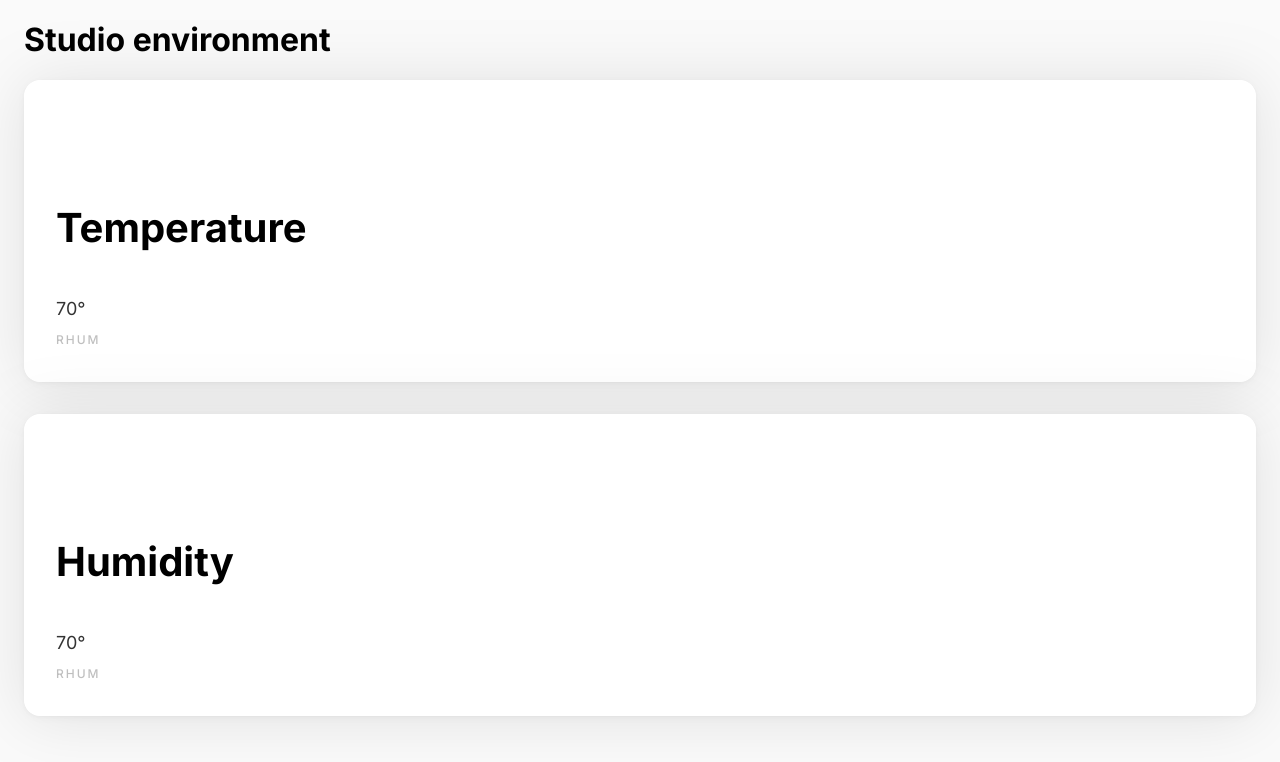
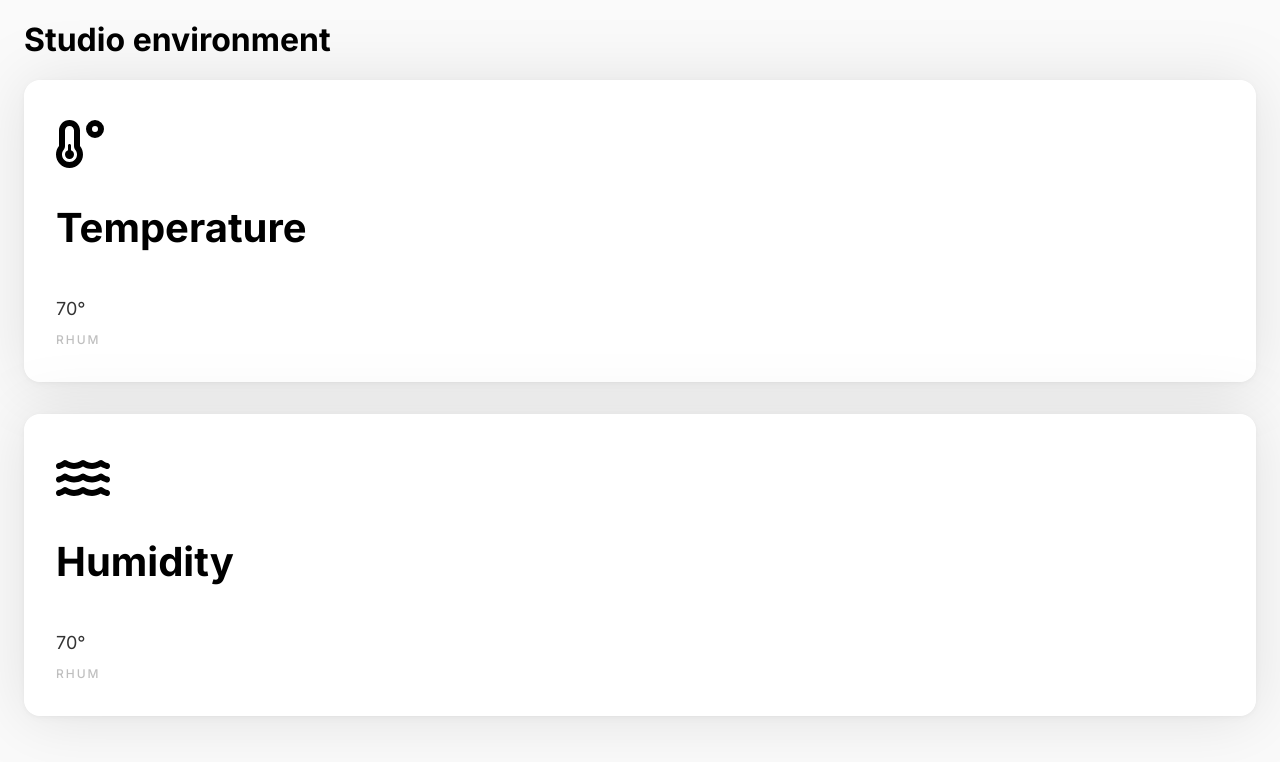
Before and after one commit to fcc-lol/studio-infra, a Next.js app: page /environment in a window 1280 px wide. Shown: the top 762 px of the page. Built offline with nearby package versions, Linux system fonts and the light colour scheme; no server answers.

Commit message:
Move function definition out of useffect hook and correct icon references

```diff
--- a/src/app/components/environmentitem.jsx
+++ b/src/app/components/environmentitem.jsx
@@ -67,18 +67,17 @@ const Value = styled.div`
 const EnvironmentItem = ({ type, title, url }) => {
     const [reading, setReading] = useState(70);
 
-    useEffect(() => {
     const fetchReading = async () => {
         try {
             const response = await fetch(url);
             const data = await response.json();
-                console.log(data)
             setReading(data.last_value);
         } catch (error) {
             console.error("Error fetching data:", error);
         }
     };
 
+    useEffect(() => {
         fetchReading();
     }, []);
 
@@ -86,7 +85,7 @@ const EnvironmentItem = ({ type, title, url }) => {
         <div>
             <Card>
                 <Icon>
-                    <FontAwesomeIcon icon={type == 'temperature' ? 'fa-temperature-three-quarters' : 'fa-water'} />
+                    <FontAwesomeIcon icon={type == 'temperature' ? fas.faTemperatureLow : fas.faWater} />
                 </Icon>
                 <Title>{title}</Title>
                 <Fields>
```
Lines whose indentation alone changed are shown as unchanged.
